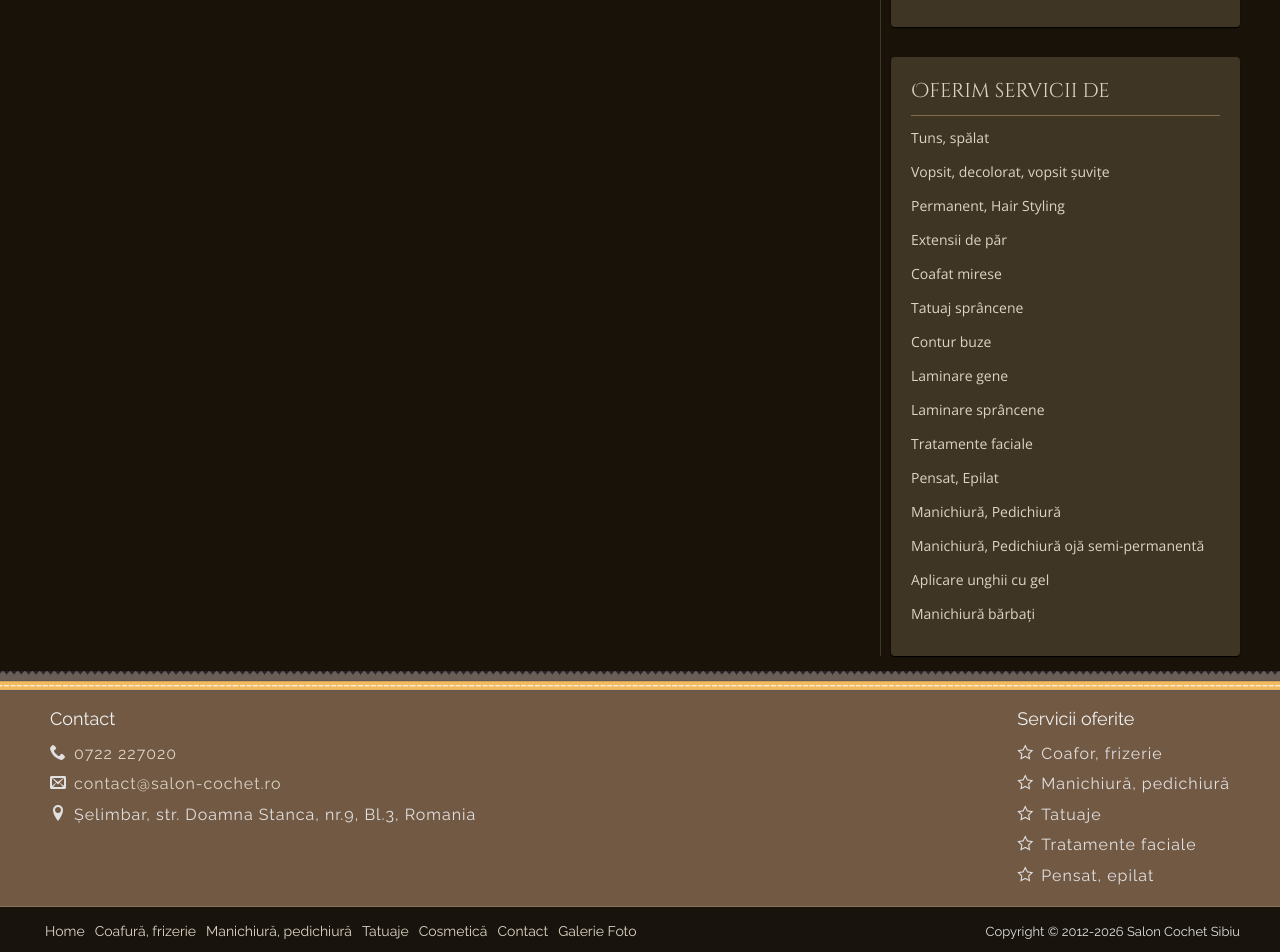
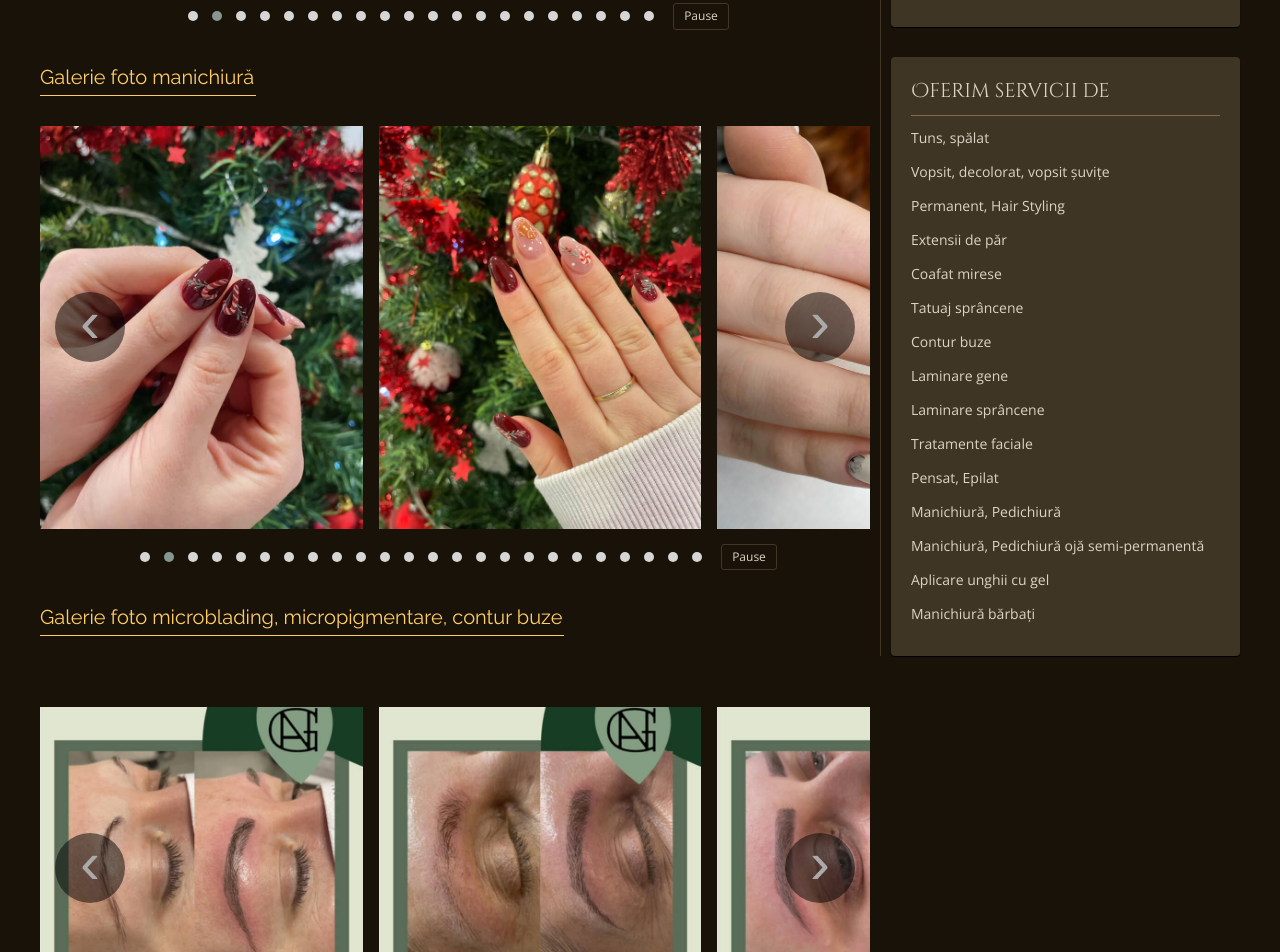
Before and after one commit to corina-gratiela/cochet-react, a React (Vite) app: page /galerie-foto in a window 1280 px wide. Shown: the part 680-1632 px from the top of the page. Built offline with nearby package versions, Linux system fonts and the light colour scheme; a web font is replaced by a local one.

Commit message:
Add links to footer, add photo galleries to galerii page

```diff
--- a/src/components/layout/SiteFooter.tsx
+++ b/src/components/layout/SiteFooter.tsx
@@ -1,3 +1,4 @@
+import { Link } from 'react-router';
 import FooterNavigation from '../navigation/FooterNavigation';
 import Icon from '../content/Icon';
 
@@ -17,11 +18,11 @@ export default function SiteFooter() {
     			<div className="footer-box">
     				<div className="footer-box__title">Servicii oferite</div>
     				<div className="footer-box__content">
-    					<p><Icon name="star" />Coafor, frizerie</p>
-    					<p><Icon name="star" />Manichiură, pedichiură</p>
-    					<p><Icon name="star" />Tatuaje</p>
-    					<p><Icon name="star" />Tratamente faciale</p>
-    					<p><Icon name="star" />Pensat, epilat</p>
+    					<p><Icon name="star" /><Link to="/servicii/coafor">Coafor, frizerie</Link></p>
+    					<p><Icon name="star" /><Link to="/servicii/manichiura">Manichiură, pedichiură</Link></p>
+    					<p><Icon name="star" /><Link to="/servicii/tatuaje">Tatuaje</Link></p>
+    					<p><Icon name="star" /><Link to="/servicii/cosmetica">Tratamente faciale</Link></p>
+    					<p><Icon name="star" /><Link to="/servicii/cosmetica">Pensat, epilat</Link></p>
     				</div>
     			</div>
     		</div>
--- a/src/data/navigation.ts
+++ b/src/data/navigation.ts
@@ -7,5 +7,5 @@ export const navigation: readonly NavigationItem[] = [
   { path: '/servicii/tatuaje', label: 'Tatuaje', mobileLabel: 'Tatuaje', icon: 'eyelash', mobile: true },
   { path: '/servicii/cosmetica', label: 'Cosmetică', mobileLabel: 'Cosmetică', icon: 'cosmetics', mobile: true },
   { path: '/contact', label: 'Contact', mobileLabel: 'Contact', icon: 'mail', mobile: true },
-  { path: '/galerie-foto', label: 'Galerie Foto', mobileLabel: 'Foto', icon: 'image', mobile: false },
+  { path: '/galerie-foto', label: 'Galerii Foto', mobileLabel: 'Foto', icon: 'image', mobile: false },
 ];
--- a/src/pages/GalleryPage.tsx
+++ b/src/pages/GalleryPage.tsx
@@ -1,13 +1,29 @@
 import ContentSection from '../components/content/ContentSection';
 import PhotoGallery from '../components/gallery/PhotoGallery';
 import { salonGallery } from '../data/galleries';
+import { hairGallery } from '../data/hairGallery';
+import { manicureGallery } from '../data/manicureGallery';
+import { tattoosGallery } from '../data/tattoosGallery';
 
 export default function GalleryPage() {
   return (
     <>
-      <title>Galerie foto</title>
+      <title>Galerii foto</title>
       <meta name="description" content="Galerie foto Salon Cochet" />
-      <h1>Galerie Foto</h1>
+      <h1>Galerii Foto</h1>
+
+      <ContentSection title="Galerie foto coafuri, styling, permanent">
+        <PhotoGallery images={hairGallery} label="Galerie foto coafuri, styling, permanent" />
+      </ContentSection>
+
+      <ContentSection title="Galerie foto manichiură">
+        <PhotoGallery images={manicureGallery} label="Galerie foto manichiură" />
+      </ContentSection>
+
+      <ContentSection title="Galerie foto microblading, micropigmentare, contur buze">
+        <PhotoGallery images={tattoosGallery} label="Galerie foto microblading, micropigmentare, contur buze" />
+      </ContentSection>
+
       <ContentSection title="Galerie foto Salon Cochet">
         <PhotoGallery images={salonGallery} label="Galerie foto Salon Cochet" desktopSlides={2} />
       </ContentSection>
```
